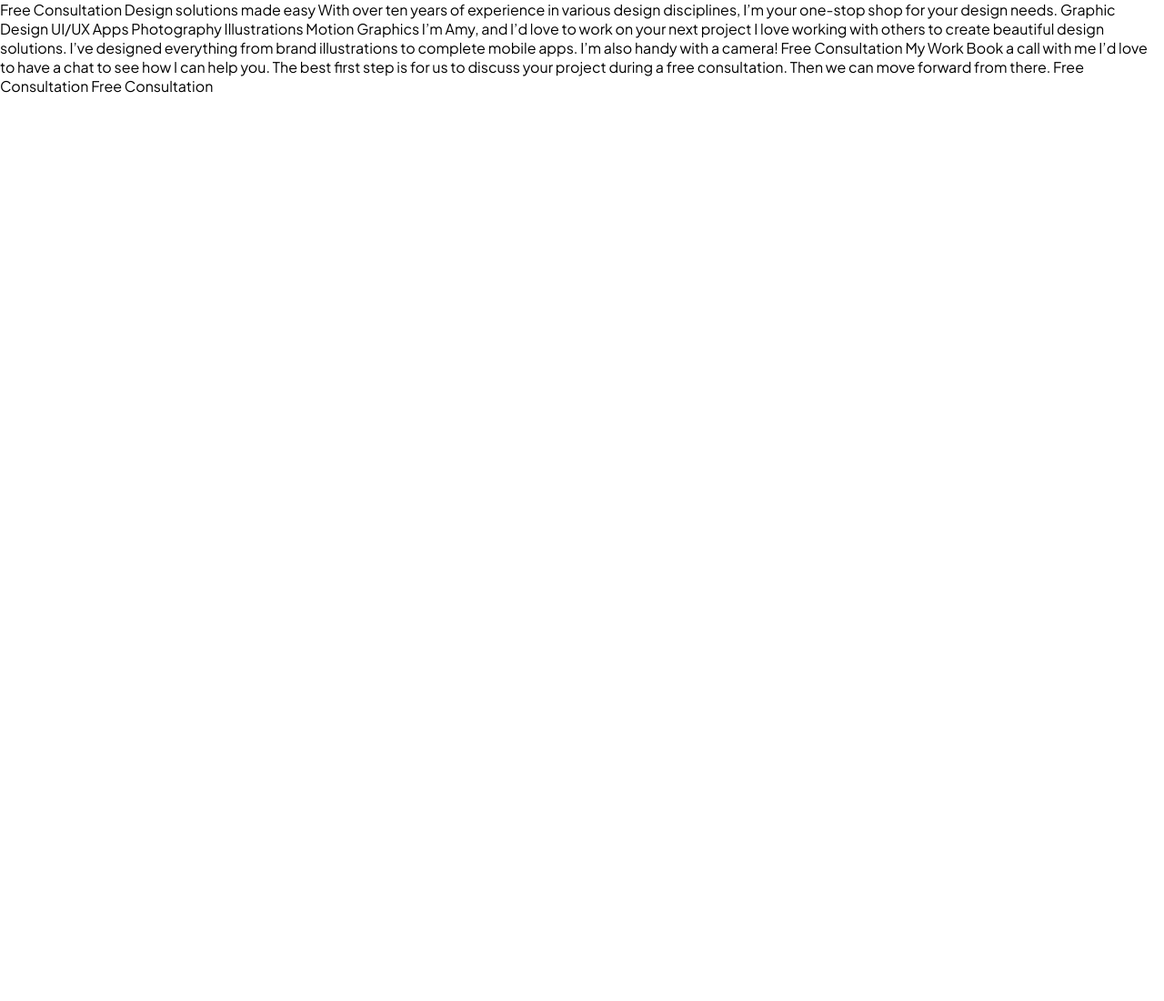
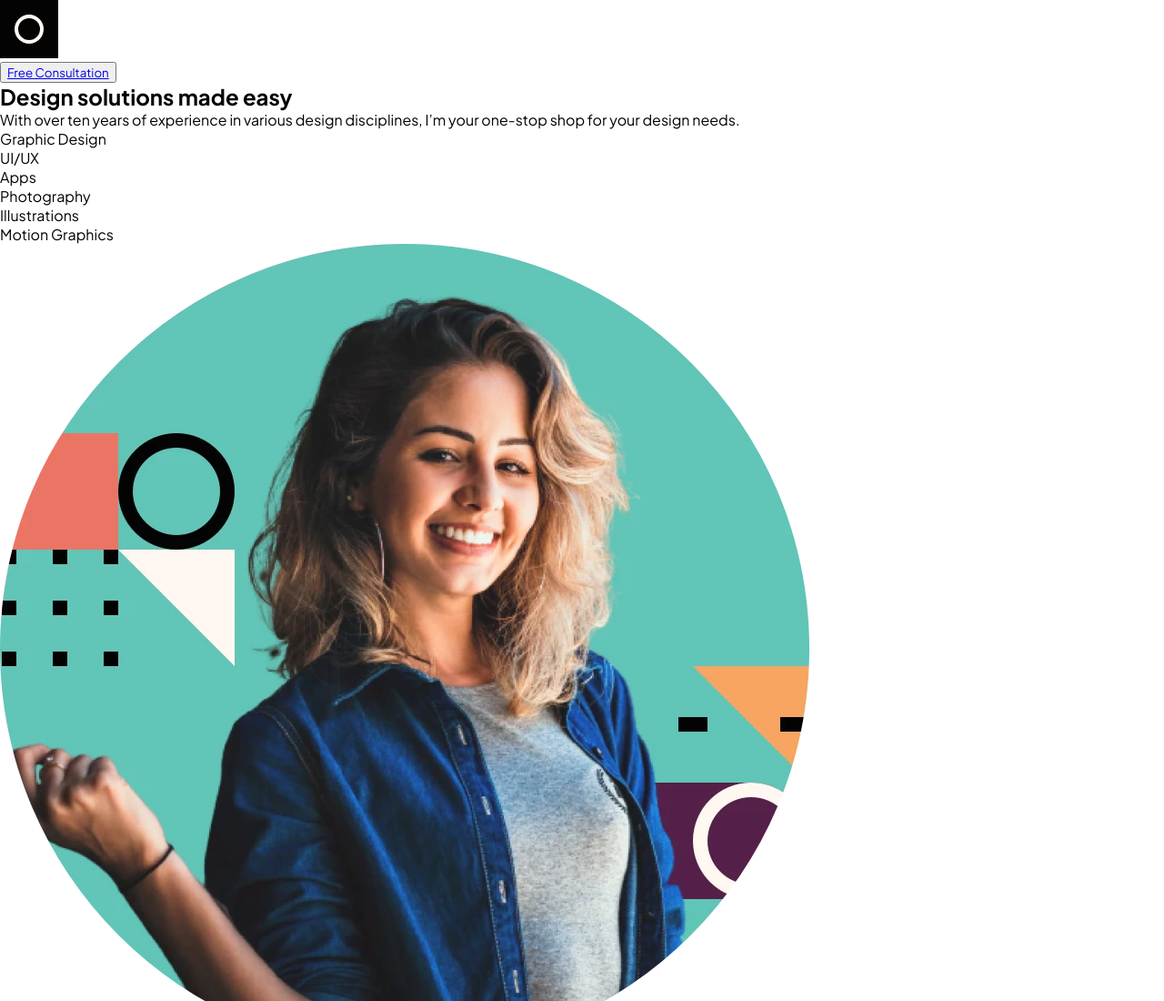
Before and after one commit to aulakhsahib/single-page-design-portfolio, a plain HTML site: page index.html in a window 1280 px wide. Shown: the top 1100 px of the page at 91% size. Before the commit the page ends 800 px from the top, so only its background shows below. Drawn offline with Linux system fonts and the light colour scheme.

Commit message:
added html markup

```diff
--- a/index.html
+++ b/index.html
@@ -9,37 +9,59 @@
 </head>
 
 <body>
+    <header>
+        <nav>
+            <ul class="nav-footer__list">
+                <li class="nav-footer__logo"><img src="img/logo.svg" alt=""></li>
+                <li class="nav-footer__button"><button><a href="free-consultation">Free Consultation</a></button></li>
+            </ul>
+        </nav>
+    </header>
 
-    Free Consultation
+    <main>
+        <section class="design-tiles-section">
+            <h1 class="dts__heading">Design solutions made easy</h1>
+            <p class="dts__content">With over ten years of experience in various design disciplines, I’m your one-stop
+                shop for your design needs.</p>
+            <div class="dts__tiles">
+                <div class="dts__tile dts__tile--gd">Graphic Design</div>
+                <div class="dts__tile dts__tile--ux">UI/UX</div>
+                <div class="dts__tile dts__tile--app">Apps</div>
+                <div class="dts__tile dts__tile--ph">Photography</div>
+                <div class="dts__tile dts__tile--ill">Illustrations</div>
+                <div class="dts__tile dts__tile--mg">Motion Graphics</div>
+            </div>
+        </section>
 
-    Design solutions made easy
+        <section class="creator-info-section">
+            <img src="img/image-amy.webp" alt="">
+            <div class="creator-info">
+                <h2 class="ci__heading">I’m Amy, and I’d love to work on your next project</h2>
+                <p class="ci__content">I love working with others to create beautiful design solutions. I’ve designed
+                    everything from brand illustrations
+                    to complete mobile apps. I’m also handy with a camera!</p>
+                <button><a href="free-consultation">Free Consultation</a></button>
+            </div>
+        </section>
+        <section class="image-carousel">
+            <h2 class="ic__heading">My Work</h2>
+            <div class="ic">
+                <img src="img/image-slide-1.jpg" alt="">
+                <img src="img/image-slide-2.jpg" alt="">
+                <img src="img/image-slide-3.jpg" alt="">
+                <img src="img/image-slide-4.jpg" alt="">
+                <img src="img/image-slide-5.jpg" alt="">
+            </div>
+        </section>
 
-    With over ten years of experience in various design disciplines, I’m your one-stop shop for your design needs.
-
-    Graphic Design
-    UI/UX
-    Apps
-    Photography
-    Illustrations
-    Motion Graphics
-
-    I’m Amy, and I’d love to work on your next project
-
-    I love working with others to create beautiful design solutions. I’ve designed everything from brand illustrations
-    to complete mobile apps. I’m also handy with a camera!
-
-    Free Consultation
-
-    My Work
-
-    Book a call with me
-
-    I’d love to have a chat to see how I can help you. The best first step is for us to discuss your project during a
-    free consultation. Then we can move forward from there.
-
-    Free Consultation
-
-    Free Consultation
+        <section class="booking-section">
+            <h2 class="bs__heading">Book a call with me</h2>
+            <p class="bs__content">I’d love to have a chat to see how I can help you. The best first step is for us to
+                discuss your project during a
+                free consultation. Then we can move forward from there.</p>
+            <button><a href="free-consultation">Free Consultation</a></button>
+        </section>
+    </main>
 
 </body>
 
```
